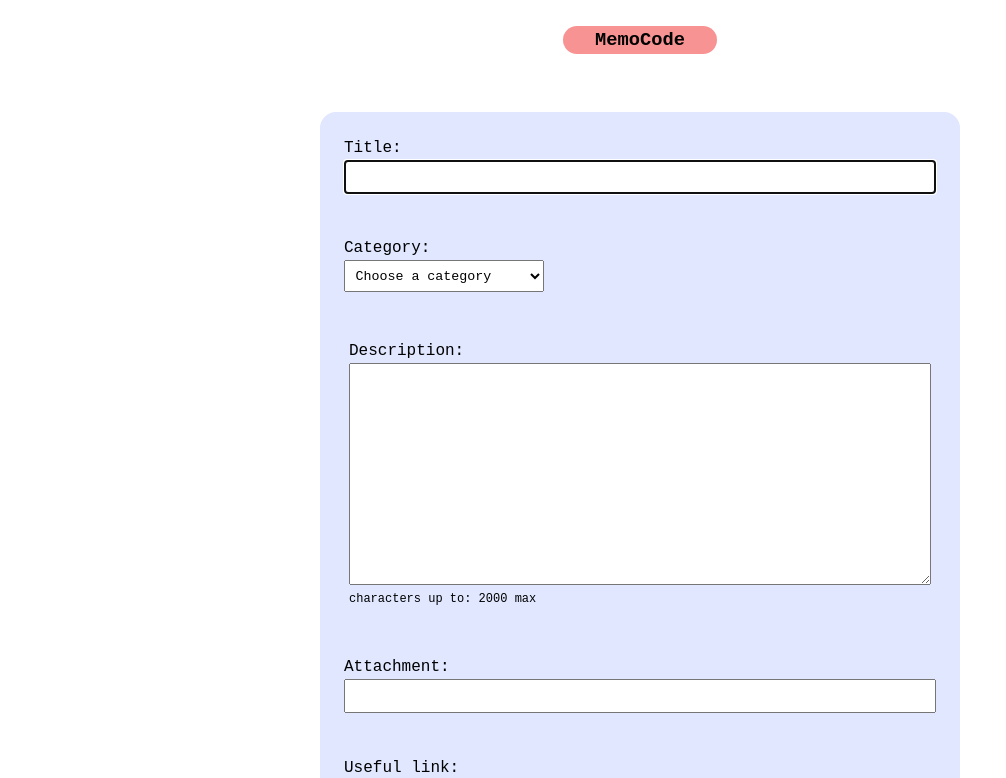
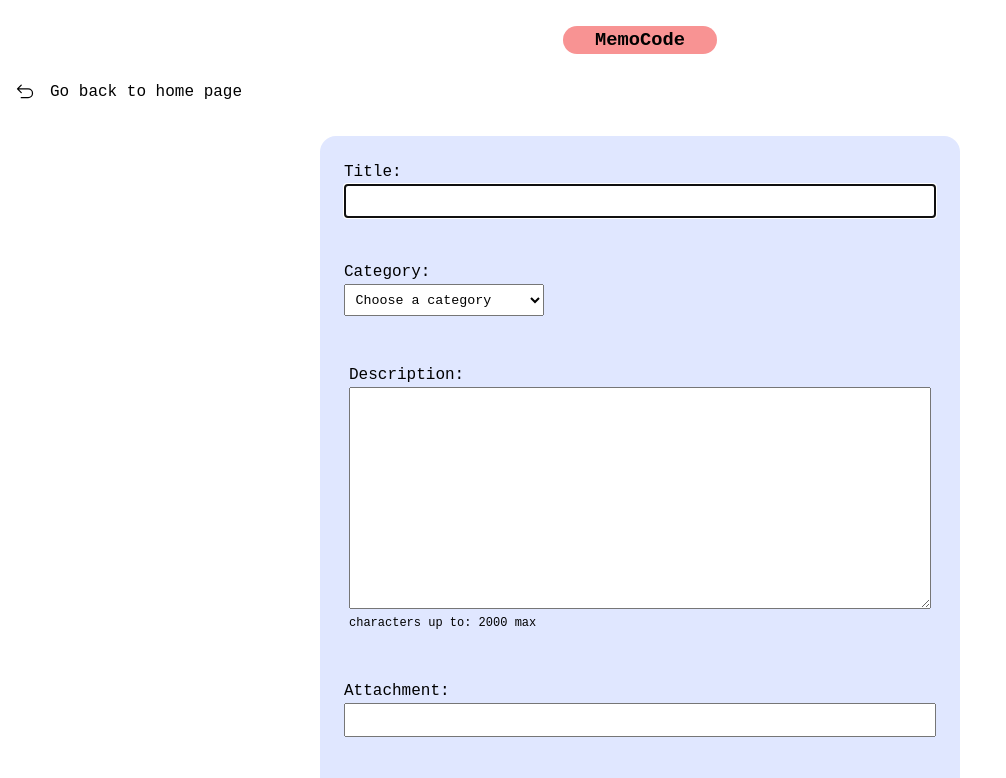
Before and after one commit to vickyfrosties/MemoCode, a React (Vite) app in the folder frontend/: page /form in a window 1280 px wide. Shown: the top 778 px of the page, without its empty margins (0-1006 px from the left). Built offline with nearby package versions, Linux system fonts and the light colour scheme.

Commit message:
feat: add component to make user able to go back home from /form page and reset all inputs form

```diff
--- /dev/null
+++ b/frontend/src/components/BackTo/BackTo.jsx
@@ -0,0 +1,33 @@
+import { useNavigate } from "react-router";
+import style from "./BackTo.module.scss";
+
+const BackTo = ({ setFormData }) => {
+  const navigate = useNavigate();
+
+  const handleClick = (e) => {
+    e.preventDefault();
+
+    navigate("/notes");
+    setFormData({
+      title: "",
+      description: "",
+      picture: "",
+      link: "",
+      category: "",
+    });
+  };
+  return (
+    <>
+      <div className={style["arrow-container"]} onClick={handleClick}>
+        <div className={style["arrow-container-svg-container"]}>
+          <img src="/assets/arrow-left.svg" alt="Back to home page" />
+        </div>
+        <div className={style["arrow-container-description-container"]}>
+          <p>Go back to home page</p>
+        </div>
+      </div>
+    </>
+  );
+};
+
+export default BackTo;
--- /dev/null
+++ b/frontend/src/components/BackTo/BackTo.module.scss
@@ -0,0 +1,23 @@
+.arrow-container {
+  display: flex;
+  align-items: center;
+
+  &-svg-container {
+    padding: 0 15px 0 15px;
+    display: flex;
+    align-items: center;
+    cursor: pointer;
+
+    img {
+      width: 20px;
+      height: 20px;
+    }
+  }
+
+  &-description-container:hover {
+    p {
+      text-decoration: underline;
+      cursor: pointer;
+    }
+  }
+}
--- a/frontend/src/containers/NoteForm/NoteForm.jsx
+++ b/frontend/src/containers/NoteForm/NoteForm.jsx
@@ -1,6 +1,7 @@
 import { useState } from "react";
 import style from "./NoteForm.module.scss";
 import { useNavigate } from "react-router";
+import BackTo from "../../components/BackTo/BackTo";
 
 const NoteForm = ({ data, setFormData }) => {
   const navigate = useNavigate();
@@ -81,6 +82,8 @@ const NoteForm = ({ data, setFormData }) => {
 
   return (
     <>
+      <BackTo setFormData={setFormData} />
+
       <form className={style["form"]} onSubmit={handleSubmit} id="note-form">
         <label className={style["form_title_input"]}>
           Title:
```
Also changed, not shown: frontend/public/assets/arrow-left.svg (added).
